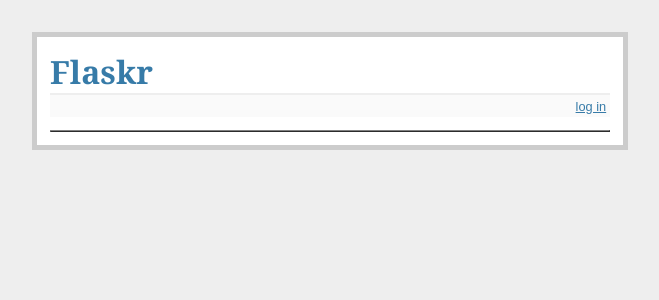
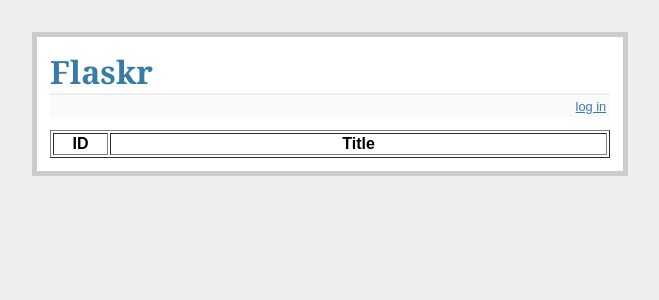
Before and after one commit to ipdae/flaskr, a Flask app: page / in a window 1280 px wide. Shown: the top 300 px of the page, without its empty margins (310-969 px from the left). Run offline with Flask 2, Linux system fonts and the light colour scheme; data that the repository does not hold is empty.

Commit message:
for문 위치변경, 마크업개선

```diff
--- a/templates/show_list.html
+++ b/templates/show_list.html
@@ -18,15 +18,19 @@
   }
 </script>
 <table class=List width="100%" border="1">
+  <thead>
+  <tr>
+	<th width="10%">ID</th>
+	<th>Title</th>
+  </tr>
+  </thead>
+  <tbody>
   {% for lst in List %}
-  <tr>
-	<td width="10%">ID</td>
-	<td>Title</td>
-  </tr>
   <tr>
 	<td>{{ lst.id|safe }}</td>
 	<td><div style="color:blue" onclick='entry({{ lst.id }})'>{{ lst.title }}</div></td>
   </tr>
+  </tbody>
   {% endfor %}
 </table>
 {% endblock %}
```
